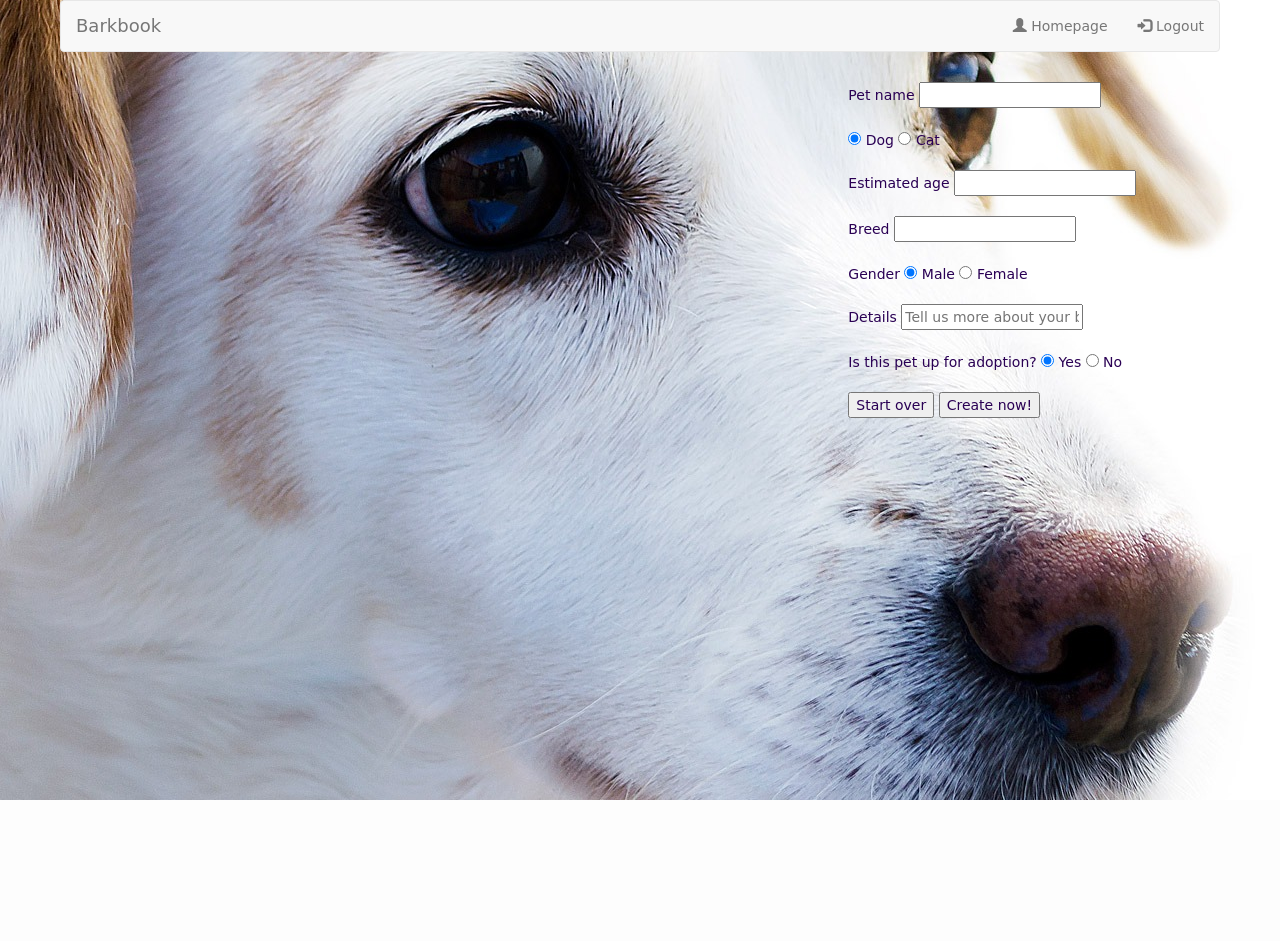
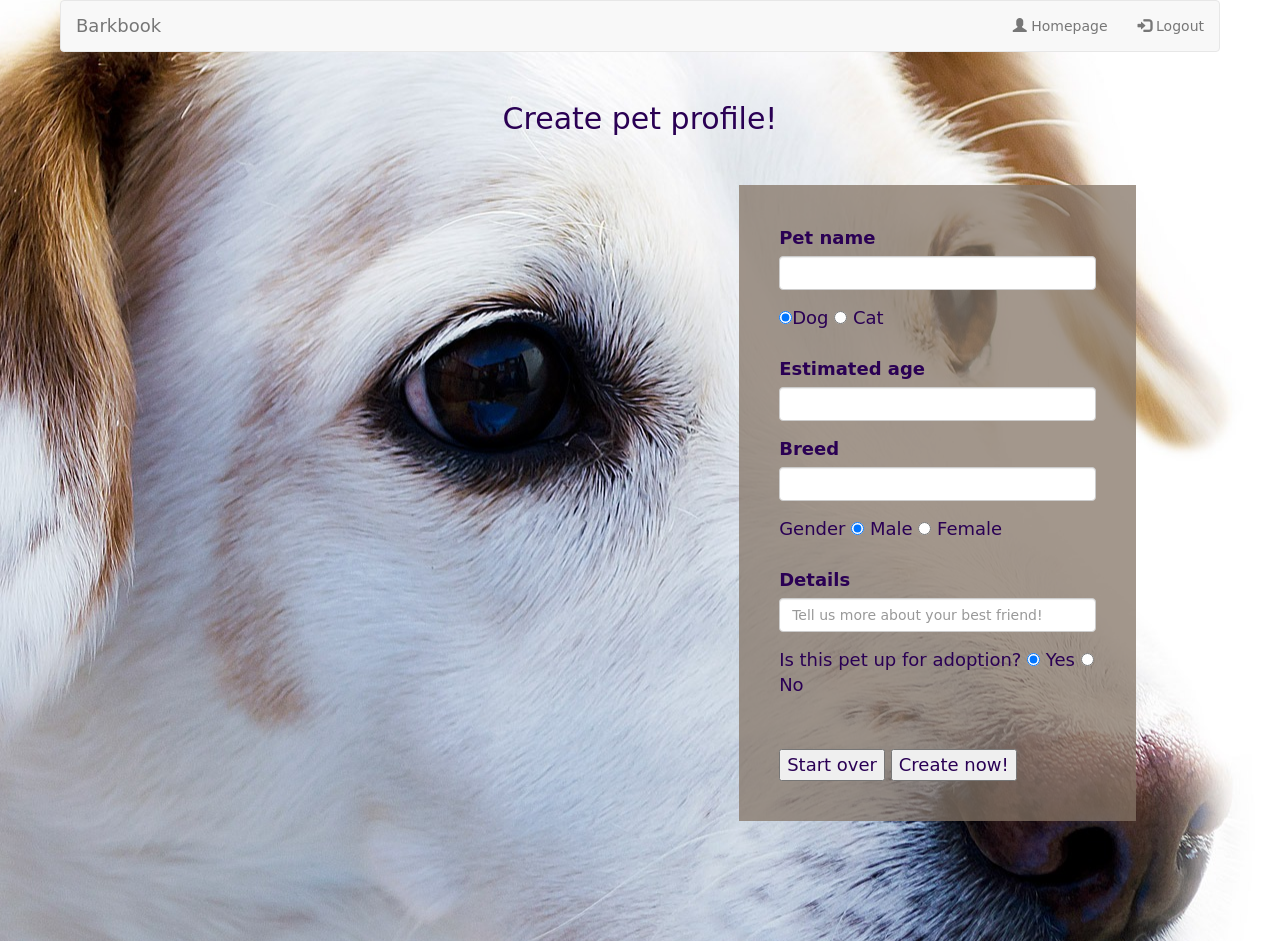
Before and after one commit to milaast/barkbook, a Flask app: page /create_pet_profile in a window 1280 px wide. Before the commit the page ends 800 px from the top, so only its background shows below. Run offline with Flask 2, Linux system fonts and the light colour scheme; the visitor is signed in with stand-in values (Sample User, id 1); some libraries are stand-ins or nearby versions; some web fonts are replaced.

Commit message:
Working on frontend features

```diff
--- a/static/styles/styles.css
+++ b/static/styles/styles.css
@@ -65,10 +65,29 @@ h1 {
 
 .profile_pics {
   height:400px ;
-  width:330px ;
 }
 
-#pictures {
+#available_pictures {
   padding-top:50px;
+}
+
+#create_pet {
   background: rgba(132, 117, 102, 0.75);
+  padding: 40px;
+  font-size: 18px;
 }
+
+#pet_profile {
+  background: rgba(132, 117, 102, 0.75);
+  padding: 50px;
+}
+
+#pet_buttons {
+  padding-top:100px;
+}
+
+#interested_user {
+  background: rgba(132, 117, 102, 0.75);
+  padding: 50px;
+  font-size: 18px;
+}
--- a/templates/create_pet_profile.html
+++ b/templates/create_pet_profile.html
@@ -4,35 +4,56 @@
 {% block title %}Create pet profile{% endblock %}
 {% block content %}
 
-  <div class="container-fluid">
+    <div class="row" id="interest_title">
+      <div class="col-md-6 col-md-offset-3" align="center">
+        <h2>Create pet profile!</h2>
+      </div> <!-- close col -->
+    </div> <!-- close row -->
+    <br><br>
+
     <div class="row">
-      <div class="col-xs-4 col-xs-push-8">
+      <div id="create_pet" class="col-xs-4 col-xs-push-7">
         <form action="/create_pet_profile" method="POST">
-          Pet name
-          <input type="text" name="name" required><br><br>
-          <input type="radio" name="species" value="1" checked> Dog
-          <input type="radio" name="species" value="2"> Cat <br><br>
-          <!-- Get the checked button and send that to database -->
-          Estimated age
-          <input type="number" name="age"><br><br>
-          Breed
-          <input type="text" name="breed"><br><br>
+
+          <div class="form-group">
+            <label for="pet_name">Pet name </label>
+            <input type="text" class="form-control" id="pet_name" name="name" required>
+          </div>
+
+            <input type="radio" id="species" name="species" value="1" checked>Dog
+            <input type="radio" name="species" value="2"> Cat
+            <br><br>
+
+          <div class="form-group">
+            <label for="pet_age">Estimated age </label>
+            <input type="number" class="form-control" id="pet_age" name="age">
+          </div>
+
+          <div class="form-group">
+            <label for="breed">Breed  </label>
+            <input type="text" class="form-control" id="breed" name="breed">
+          </div>
+
+
           Gender
           <input type="radio" name="gender" value="male" checked> Male
-          <input type="radio" name="gender" value="female"> Female<br><br>
-          Details
-          <input type="text" name="details"
-          placeholder="Tell us more about your best friend!"><br><br>
+          <input type="radio" name="gender" value="female"> Female
+          <br><br>
+
+          <div class="form-group">
+            <label for="details">Details </label>
+            <input type="text" class="form-control" id="details" name="details" placeholder="Tell us more about your best friend!">
+          </div>
+
           Is this pet up for adoption?
           <input type="radio" name="adoptable" value="True" checked> Yes
-          <input type="radio" name="adoptable" value="False"> No<br><br>
+          <input type="radio" name="adoptable" value="False"> No
+          <br><br><br>
           <input type="reset" value="Start over">
           <input type="submit" value="Create now!">
 
-          <!-- Button to skip creating the pet profile and take user to their profile/frontpage -->
         </form>
       </div>
     </div>
-  </div>
 
 {% endblock %}
```
Also changed, not shown: templates/available_pets.html (+8 -1 lines), templates/people_likes.html (+7 -3 lines), templates/pet_profile.html (+22 -11 lines), templates/pets_list.html (+15 -7 lines), templates/see_my_interests.html (+20 -8 lines).
